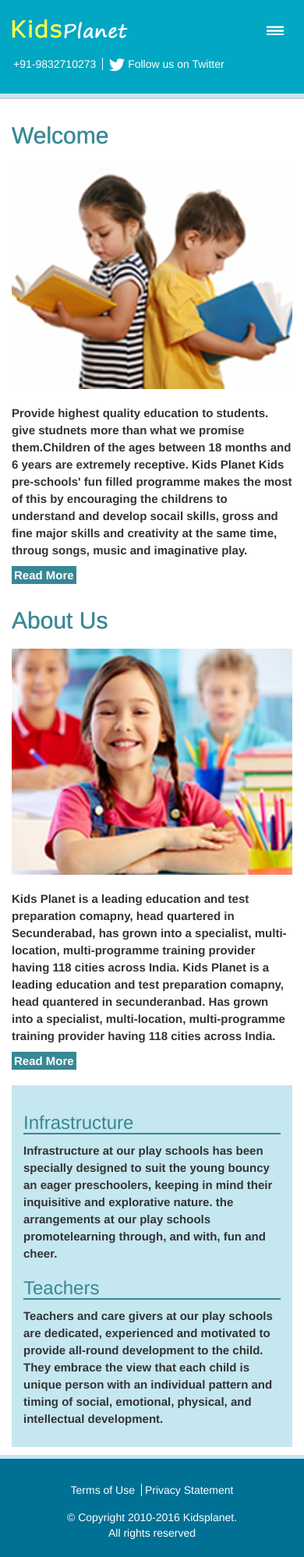
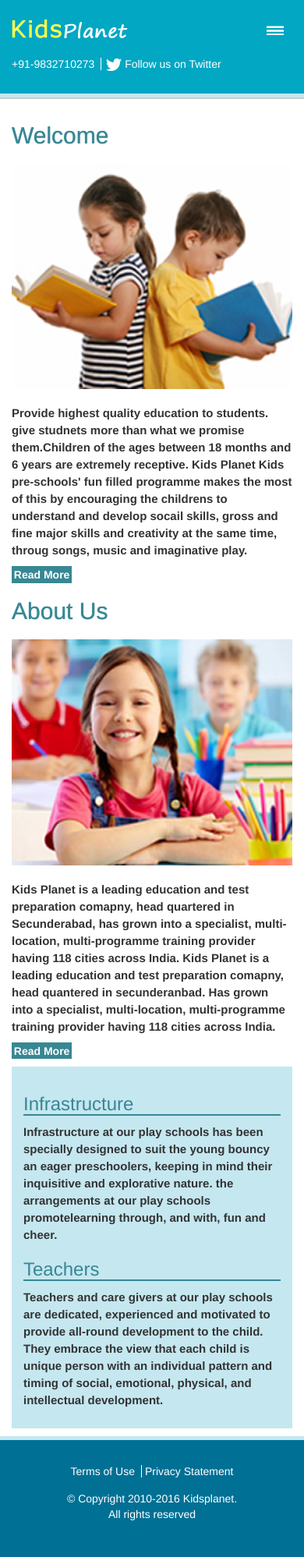
Before and after one commit to Faizaankhan3/HTMLSlicingProject, a plain HTML site: page index.html in a window 390 px wide. Shown: the top 1997 px of the page at 78% size. Drawn offline with nearby package versions, Linux system fonts and the light colour scheme.

Commit message:
V 0.9
bootstrap uses minimized

```diff
--- a/css/header.css
+++ b/css/header.css
@@ -7,10 +7,12 @@
 }
 
 .header-text {
+    display: block;
     line-height: 60px;
+
 }
 
-.header-text>.nowrap>a {
+.header-text>a {
     color: #FFFFFF;
 }
 
@@ -18,7 +20,7 @@
     background-color: #FFFFFF;
 }
 
-.header-brand {
+.header-logo {
     display: inline-block;
     line-height: inherit;
     margin-right: 1px;
@@ -42,8 +44,8 @@
     }
 }
 
-@media only screen and (max-width: 736px) {
-    .header-brand {
+@media only screen and (max-width: 768px) {
+    .header-logo {
         padding-bottom: -10px;
     }
     .header-text {
--- a/css/kids.css
+++ b/css/kids.css
@@ -45,9 +45,11 @@ h3 {
     text-align: left;
 }
 
-mark {
+.read-more {
     background-color: #388794;
     color: #FFFFFF;
+    padding: .2em;
+    font-weight: bold;
 }
 
 .page-footer {
@@ -81,3 +83,9 @@ small {
         margin-bottom: 15px;
     }
 }
+
+@media only screen and (max-width: 500px) {
+    span {
+        display: block;
+    }
+}
--- a/css/navBar.css
+++ b/css/navBar.css
@@ -39,7 +39,7 @@
     min-height: 40px;
 }
 
-@media only screen and (max-width: 736px) {
+@media only screen and (max-width: 768px) {
     .navbar-custom {
         min-height: 0px;
     }
--- a/index.html
+++ b/index.html
@@ -14,21 +14,20 @@
 </head>
 
 <body>
+
     <header class="header">
         <div class="container">
-            <div class="row">
-                <div class="col-sm-6 col-xs-12">
-                    <a class="header-brand" href="#"><img class="img-responsive" src="./Assets/Logo.png" alt="KidsPlanetLogo"></a>
-                    <button type="button" class="navbar-toggle pull-right-sm" data-toggle="collapse" data-target="#myNavbar">
-                    <span><img src="./Assets/Menu_image.png" alt="MenuImage"></span>
-                    </button>
-                </div>
-                <div class="col-sm-6  col-xs-12">
-                    <div class="header-text pull-right-sm">
-                        <span class="nowrap draw-pipe"><a href="#">+91-9832710273</a></span>
-                        <span class="nowrap"><a href="#"><img src="./Assets/Twitter_icon.png" alt="TwitterIcon" class="twitter-icon">Follow us on Twitter</a></span>
-                    </div>
-                </div>
+            <div class="header-logo">
+                <a href="#"><img class="img-responsive" src="./Assets/Logo.png" alt="KidsPlanetLogo"></a>
+            </div>
+
+            <button type="button" class="navbar-toggle pull-right-sm" data-toggle="collapse" data-target="#myNavbar">
+                <span><img src="./Assets/Menu_image.png" alt="MenuImage"></span>
+            </button>
+
+            <div class="header-text pull-right-sm">
+                <a href="#" class="draw-pipe">+91-9832710273</a>
+                <a href="#" class="nowrap"><img src="./Assets/Twitter_icon.png" alt="TwitterIcon" class="twitter-icon">Follow us on Twitter</a>
             </div>
         </div>
     </header>
@@ -54,33 +53,33 @@
     <div class="container">
         <div class="row">
             <div class="col-sm-9">
+
                 <div class="row">
-                    <div class="hidden-sm hidden-md hidden-lg col-xs-12 col-centered">
-                        <h2>Welcome</h2>
-                    </div>
+                    <h2 class="hidden-sm hidden-md hidden-lg col-xs-12 col-centered">Welcome</h2>
                     <div class="col-sm-5 col-centered">
                         <img class="img-responsive" src="./Assets/Welcome_image.png" alt="WelcomeImage" />
                     </div>
                     <section class="col-sm-7 col-centered">
                         <h2 class="visible-sm-block visible-md-block visible-lg-block">Welcome</h2>
                         <p>Provide highest quality education to students. give studnets more than what we promise them.Children of the ages between 18 months and 6 years are extremely receptive. Kids Planet Kids pre-schools' fun filled programme makes the most of this by encouraging the childrens to understand and develop socail skills, gross and fine major skills and creativity at the same time, throug songs, music and imaginative play.</p>
-                        <p><a href="#"><mark>Read More</mark></a></p>
+                        <a href="#" class="read-more">Read More</a>
                     </section>
                 </div>
+
                 <div class="row">
-                    <div class="hidden-sm hidden-md hidden-lg col-xs-12 col-centered">
-                        <h2>About Us</h2>
-                    </div>
+                    <h2 class="hidden-sm hidden-md hidden-lg col-xs-12 col-centered">About Us</h2>
                     <div class="col-sm-5 col-centered">
                         <img class="img-responsive" src="./Assets/AboutusImage.png" alt="AboutUsImage " />
                     </div>
                     <section class="col-sm-7 col-centered">
                         <h2 class="visible-sm-block visible-md-block visible-lg-block">About Us</h2>
                         <p>Kids Planet is a leading education and test preparation comapny, head quartered in Secunderabad, has grown into a specialist, multi-location, multi-programme training provider having 118 cities across India. Kids Planet is a leading education and test preparation comapny, head quantered in secunderanbad. Has grown into a specialist, multi-location, multi-programme training provider having 118 cities across India.</p>
-                        <p><a href="#"><mark>Read More</mark></a></p>
+                        <a href="#" class="read-more">Read More</a>
                     </section>
                 </div>
+
             </div>
+
             <div class="col-sm-3 right-banner">
                 <section>
                     <h3> Infrastructure</h3>
@@ -91,22 +90,23 @@
                     <p> Teachers and care givers at our play schools are dedicated, experienced and motivated to provide all-round development to the child. They embrace the view that each child is unique person with an individual pattern and timing of social, emotional, physical, and intellectual development.</p>
                 </section>
             </div>
+
         </div>
     </div>
+
     <footer class="page-footer">
         <div class="container">
             <div class="footer-text">
-                <span class="draw-pipe"><a href="#">Terms of Use</a></span>
-                <span><a href="#">Privacy Statement</a></span>
+                <a href="#" class="draw-pipe">Terms of Use</a>
+                <a href="#">Privacy Statement</a>
             </div>
             <div class="pull-right-sm footer-text">
-                <span>
-                <span><small class="nowrap">&copy; Copyright 2010-2016 Kidsplanet.</small></span>
-                <span><small class="nowrap">All rights reserved</small></span>
-                </span>
+                &copy; Copyright 2010-2016 Kidsplanet.
+                <span>All rights reserved</span>
             </div>
         </div>
     </footer>
+
 </body>
 
 </html>
```
